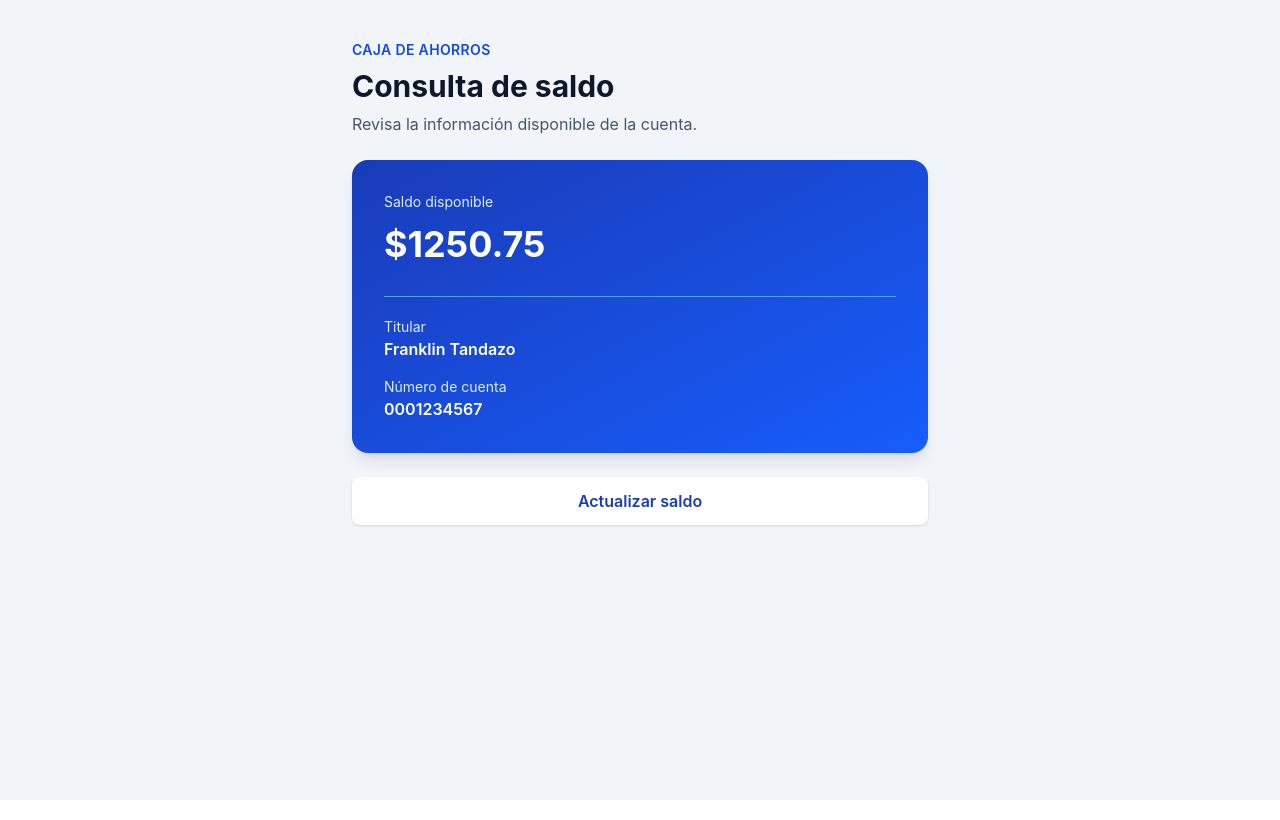
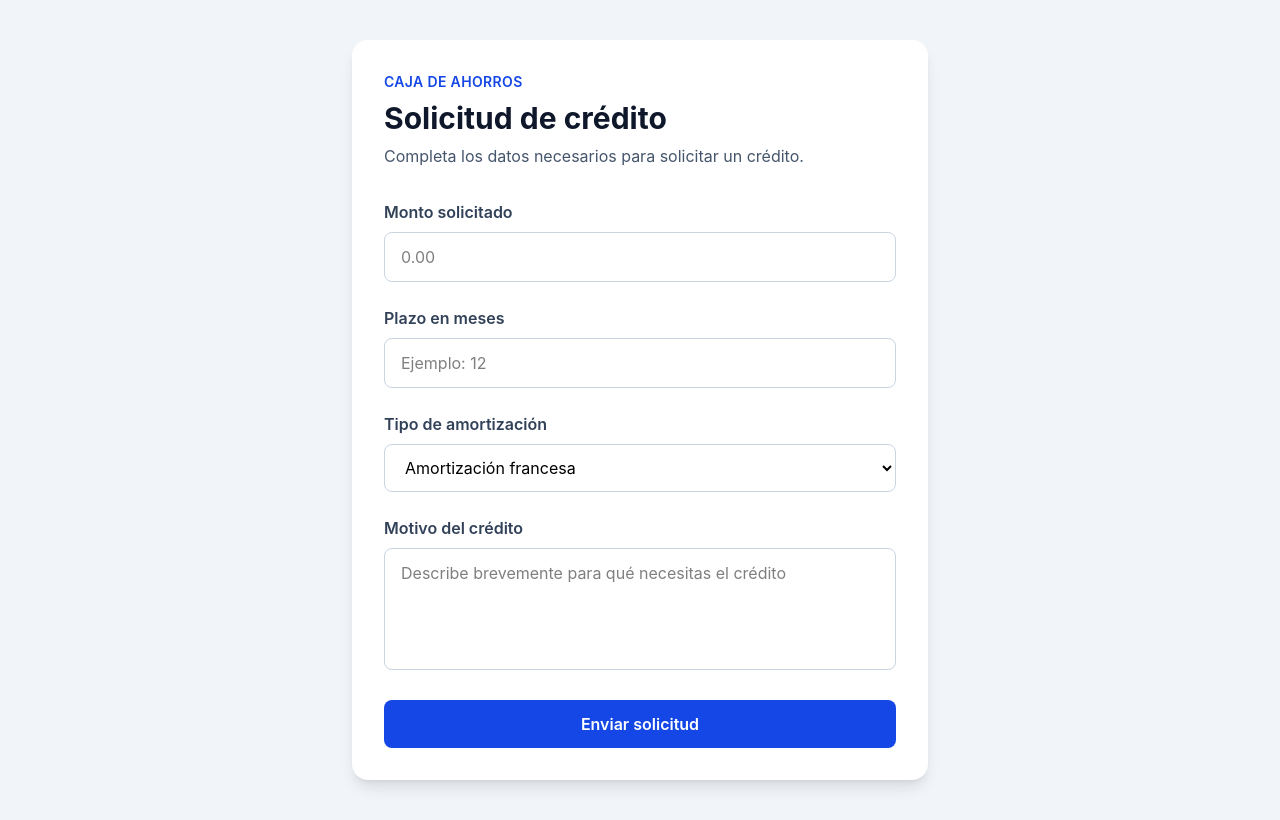
Before and after one commit to nicolas6496/Sistema-Caja-Ahorros-Frontend-Grupo05, a React (Vite) app: page / in a window 1280 px wide. Built offline with nearby package versions, Linux system fonts and the light colour scheme.

Commit message:
feat: crear formulario visual de solicitud de credito

```diff
--- a/src/App.jsx
+++ b/src/App.jsx
@@ -1,7 +1,7 @@
-import SaldoPage from './pages/SaldoPage'
+import CreditoPage from './pages/CreditoPage'
 
 function App() {
-  return <SaldoPage />
+  return <CreditoPage />
 }
 
 export default App
--- /dev/null
+++ b/src/pages/CreditoPage.jsx
@@ -0,0 +1,132 @@
+import { useState } from 'react'
+
+function CreditoPage() {
+  const [monto, setMonto] = useState('')
+  const [plazo, setPlazo] = useState('')
+  const [tipoAmortizacion, setTipoAmortizacion] = useState('francesa')
+  const [motivo, setMotivo] = useState('')
+
+  const manejarEnvio = (evento) => {
+    evento.preventDefault()
+
+    const datosCredito = {
+      monto: Number(monto),
+      plazo: Number(plazo),
+      tipoAmortizacion,
+      motivo,
+    }
+
+    console.log('Datos para Anthony:', datosCredito)
+  }
+
+  return (
+    <main className="min-h-screen bg-slate-100 px-4 py-10">
+      <section className="mx-auto max-w-xl rounded-2xl bg-white p-8 shadow-lg">
+        <div className="mb-8">
+          <p className="text-sm font-semibold uppercase tracking-wide text-blue-700">
+            Caja de Ahorros
+          </p>
+
+          <h1 className="mt-2 text-3xl font-bold text-slate-900">
+            Solicitud de crédito
+          </h1>
+
+          <p className="mt-2 text-slate-600">
+            Completa los datos necesarios para solicitar un crédito.
+          </p>
+        </div>
+
+        <form className="space-y-6" onSubmit={manejarEnvio}>
+          <div>
+            <label
+              htmlFor="monto"
+              className="mb-2 block font-semibold text-slate-700"
+            >
+              Monto solicitado
+            </label>
+
+            <input
+              id="monto"
+              type="number"
+              min="1"
+              step="0.01"
+              value={monto}
+              onChange={(evento) => setMonto(evento.target.value)}
+              placeholder="0.00"
+              required
+              className="w-full rounded-lg border border-slate-300 px-4 py-3 outline-none transition focus:border-blue-600 focus:ring-2 focus:ring-blue-100"
+            />
+          </div>
+
+          <div>
+            <label
+              htmlFor="plazo"
+              className="mb-2 block font-semibold text-slate-700"
+            >
+              Plazo en meses
+            </label>
+
+            <input
+              id="plazo"
+              type="number"
+              min="1"
+              max="60"
+              value={plazo}
+              onChange={(evento) => setPlazo(evento.target.value)}
+              placeholder="Ejemplo: 12"
+              required
+              className="w-full rounded-lg border border-slate-300 px-4 py-3 outline-none transition focus:border-blue-600 focus:ring-2 focus:ring-blue-100"
+            />
+          </div>
+
+          <div>
+            <label
+              htmlFor="tipoAmortizacion"
+              className="mb-2 block font-semibold text-slate-700"
+            >
+              Tipo de amortización
+            </label>
+
+            <select
+              id="tipoAmortizacion"
+              value={tipoAmortizacion}
+              onChange={(evento) => setTipoAmortizacion(evento.target.value)}
+              className="w-full rounded-lg border border-slate-300 bg-white px-4 py-3 outline-none transition focus:border-blue-600 focus:ring-2 focus:ring-blue-100"
+            >
+              <option value="francesa">Amortización francesa</option>
+              <option value="alemana">Amortización alemana</option>
+            </select>
+          </div>
+
+          <div>
+            <label
+              htmlFor="motivo"
+              className="mb-2 block font-semibold text-slate-700"
+            >
+              Motivo del crédito
+            </label>
+
+            <textarea
+              id="motivo"
+              rows="4"
+              value={motivo}
+              onChange={(evento) => setMotivo(evento.target.value)}
+              placeholder="Describe brevemente para qué necesitas el crédito"
+              required
+              className="w-full resize-none rounded-lg border border-slate-300 px-4 py-3 outline-none transition focus:border-blue-600 focus:ring-2 focus:ring-blue-100"
+            />
+          </div>
+
+          <button
+            type="submit"
+            className="w-full rounded-lg bg-blue-700 px-6 py-3 font-semibold text-white transition hover:bg-blue-800"
+          >
+            Enviar solicitud
+          </button>
+        </form>
+      </section>
+    </main>
+  )
+}
+
+export default CreditoPage
```
